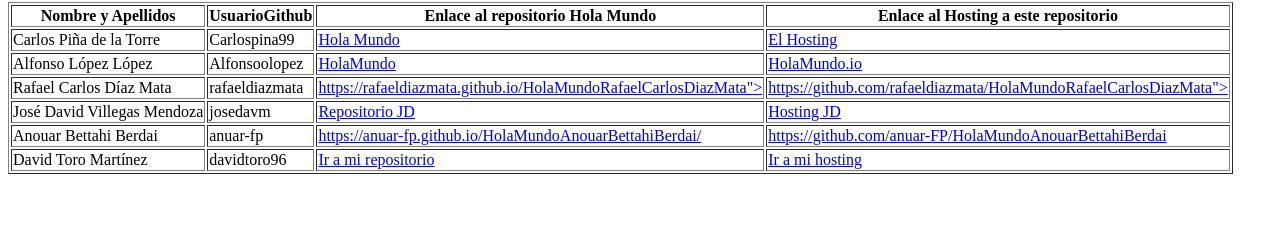
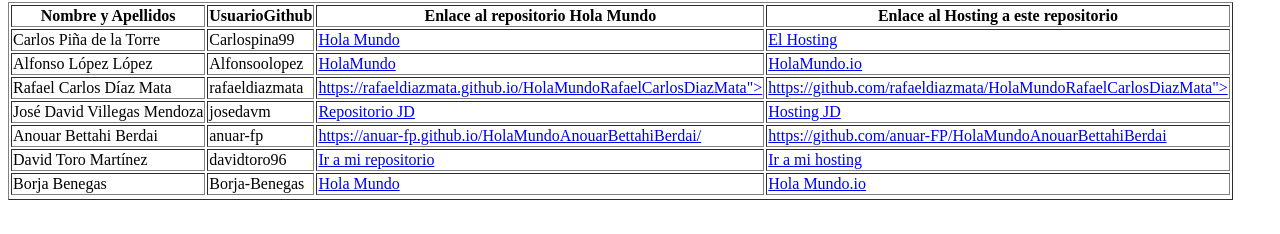
Before and after one commit to josejimenezromero/HolaMundoCarlosPi-adelaTorre, a plain HTML site: page index.html in a window 1280 px wide. Shown: the part 64-298 px from the top of the page. Drawn offline with Linux system fonts and the light colour scheme.

Commit message:
Update index.html

```diff
--- a/index.html
+++ b/index.html
@@ -54,6 +54,12 @@
 <td><a href="https://github.com/davidtoro96/HolaMundoDavidToroMartinez">Ir a mi repositorio</a></td>
 <td><a href="https://davidtoro96.github.io/HolaMundoDavidToroMartinez">Ir a mi hosting</a></td>
 </tr>
+	<tr>
+        <td>Borja Benegas</td>
+        <td>Borja-Benegas</td>
+        <td><a href="https://github.com/Borja-Benegas/HolaMundoBorjaBenegasCastilla">Hola Mundo</a></td>
+        <td><a href="https://github.com/Borja-Benegas/HolaMundoBorjaBenegasCastilla">Hola Mundo.io</a></td>
+      <tr>
 </table>
 </body>
 </html>
```
